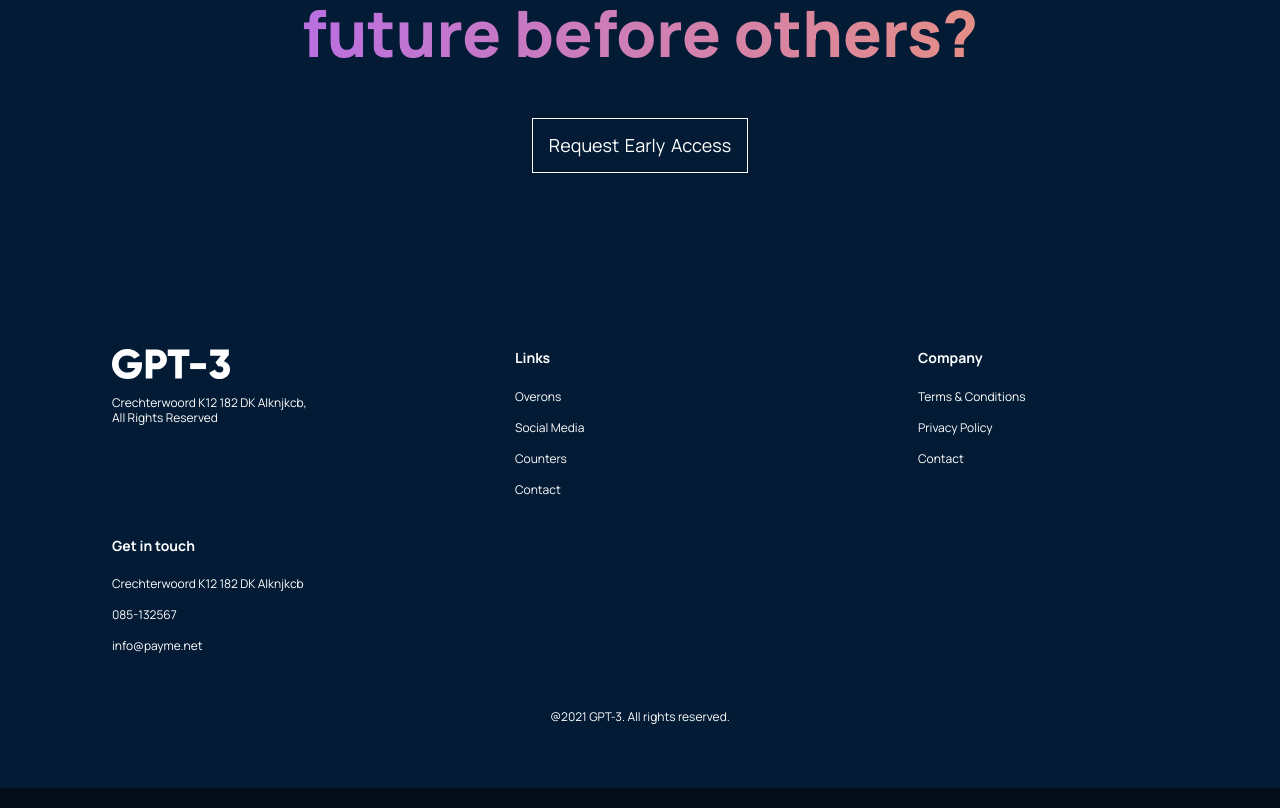
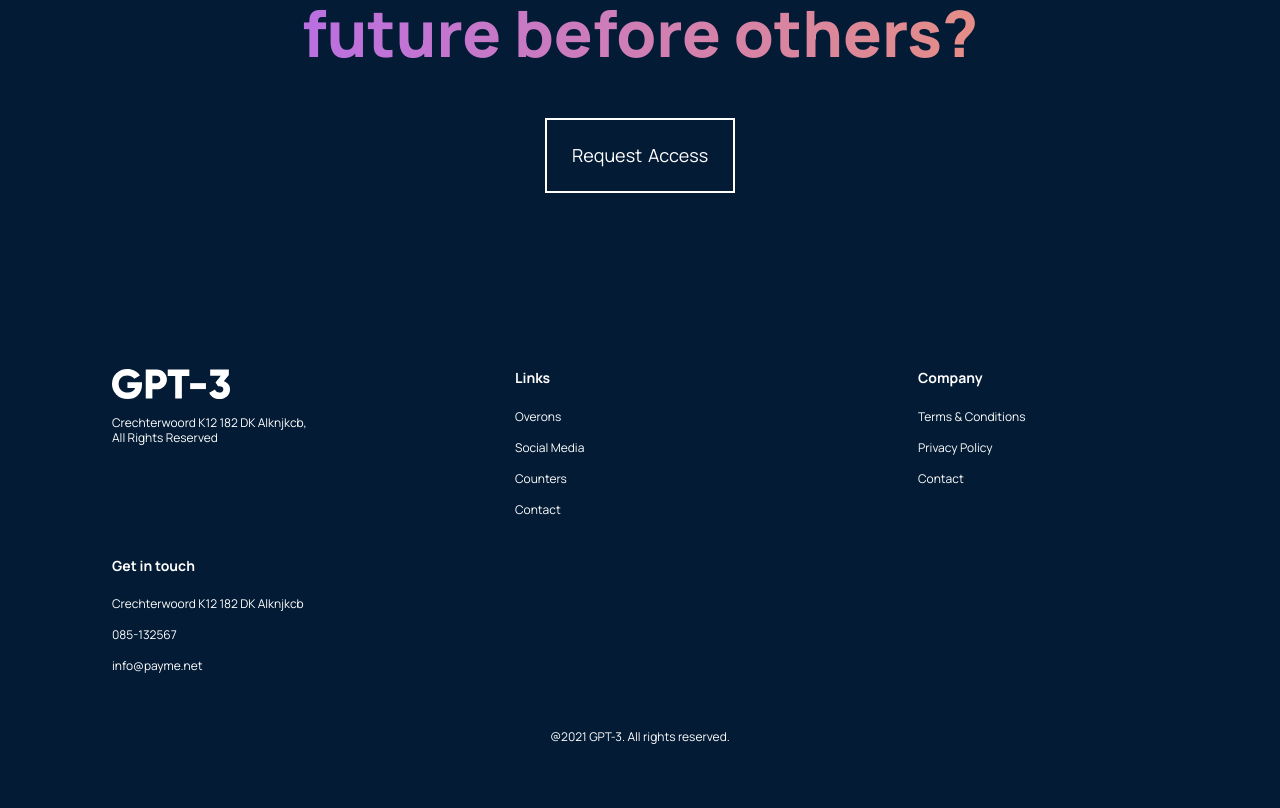
Before and after one commit to GerPut/react-modern-site, a React (Create React App) app: page / in a window 1280 px wide. Shown: the part 4520-5328 px from the top of the page. Built offline with nearby package versions, Linux system fonts and the light colour scheme.

Commit message:
Added button pop effect.

```diff
--- a/src/containers/footer/Footer.jsx
+++ b/src/containers/footer/Footer.jsx
@@ -9,9 +9,9 @@ const Footer = () => {
                 <h1 className="gradient__text">Do you want to be part of the future before others?</h1>
             </div>
 
-            <div className="gpt3__footer-btn">
-                <p>Request Early Access</p>
-            </div>
+            <button className="gpt3__footer-btn">
+                <p>Request Access</p>
+            </button>
 
             <div className="gpt3__footer-links">
                 <div className="gpt3__footer-links_logo">
--- a/src/containers/footer/footer.css
+++ b/src/containers/footer/footer.css
@@ -3,14 +3,12 @@
     flex-direction: column;
     justify-content: center;
     align-items: center;
-
     background: var(--color-footer);
 }
 
 .gpt3__footer-heading {
     width: 100%;
     text-align: center;
-
     margin-bottom: 3rem;
 }
 
@@ -25,13 +23,45 @@
     display: flex;
     justify-content: center;
     align-items: center;
-
     padding: 1rem;
+    background: none;
     border: 1px solid #fff;
     text-align: center;
+    margin-bottom: 10rem;
+    position: relative;
+    cursor: pointer;
+}
 
-    margin-bottom: 10rem;
-    cursor: pointer;
+.gpt3__footer-btn:hover {
+    background: var(--gradient-text);
+}
+
+.gpt3__footer-btn p {
+    padding: 10px;
+}
+
+.gpt3__footer-btn:hover p {
+    color: #000;
+}
+
+.gpt3__footer-btn::before {
+    content: '';
+    position: absolute;
+    top: 0;
+    left: 0;
+    right: 0;
+    bottom: 0;
+    /* z-index: -1; */
+    border: 1px solid #fff;
+    transition: top, left, right, bottom, 100ms ease-in-out;
+}
+
+.gpt3__footer-btn:hover::before,
+.gpt3__footer-btn:focus::before {
+    top: calc(1px * -6);
+    left: calc(1px * -6);
+    right: calc(1px * -6);
+    bottom: calc(1px * -6);
 }
 
 .gpt3__footer-btn p {
@@ -48,7 +78,6 @@
     align-items: flex-start;
     flex-direction: row;
     flex-wrap: wrap;
-
     width: 100%;
     text-align: left;
 }
@@ -66,7 +95,6 @@
 .gpt3__footer-links_logo img {
     width: 118px;
     height: 30px;
-
     margin-bottom: 1rem;
 }
 
@@ -88,7 +116,6 @@
     line-height: 17px;
     font-family: var(--font-family);
     color: #fff;
-
     margin-bottom: 0.9rem;
 }
 
```
